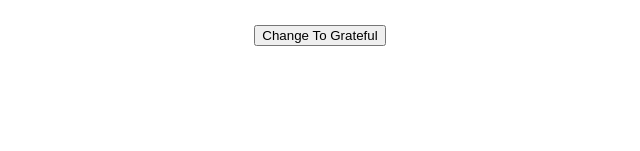
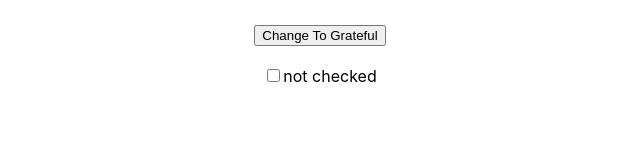
Before and after one commit to hadi14250/react-practice, a React (Create React App) app in the folder react-app/: page / in a window 1280 px wide. Shown: the part 149-300 px from the top of the page, without its empty margins (320-960 px from the left). Built offline with nearby package versions, Linux system fonts and the light colour scheme; the HTML template or start-up script is replaced by a standard one.

Commit message:
learnt about reducer and how it is similar to useState but used when more complex logic is needed

```diff
--- a/react-app/src/App.js
+++ b/react-app/src/App.js
@@ -1,23 +1,13 @@
 import './App.css';
-import { useState, useEffect } from 'react';
+import { useState, useReducer } from 'react';
 
 function App() {
   const [emotion, setEmotion] = useState("Happy");
   const [secondEmotion, setSecondEmotion] = useState("Tired");
   const [buttonName, setButtonName] = useState("Change To Sad");
   const [secondButtonName, setSecondButtonName] = useState("Change To Grateful");
-  useEffect(
-    () => {
-      console.log(`It's ${emotion} right now`);
-    }, [emotion]
-  )
 
-  useEffect(
-    () => {
-      console.log(`It's second emotion is ${secondEmotion}`);
-    },
-    [secondEmotion, emotion]
-  )
+  const [checked, setChecked] = useReducer((checked) => !checked, false);
 
   return (
     <div className="App">
@@ -59,6 +49,17 @@ function App() {
           {secondButtonName}
         </button>
 
+        <br></br>
+        <br></br>
+
+        <input type='checkbox' value={checked} onChange={ setChecked }>
+        </input>
+        <label>
+          {
+            checked ? "checked" : "not checked"
+          }
+        </label>
+
     </div>
   );
 }
```
